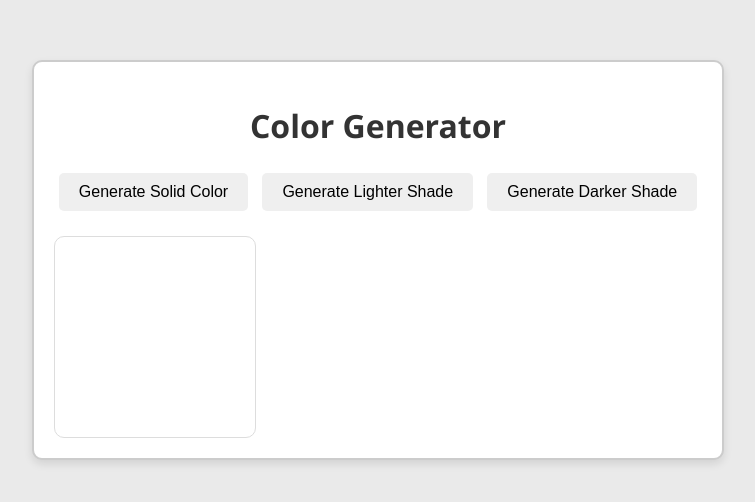
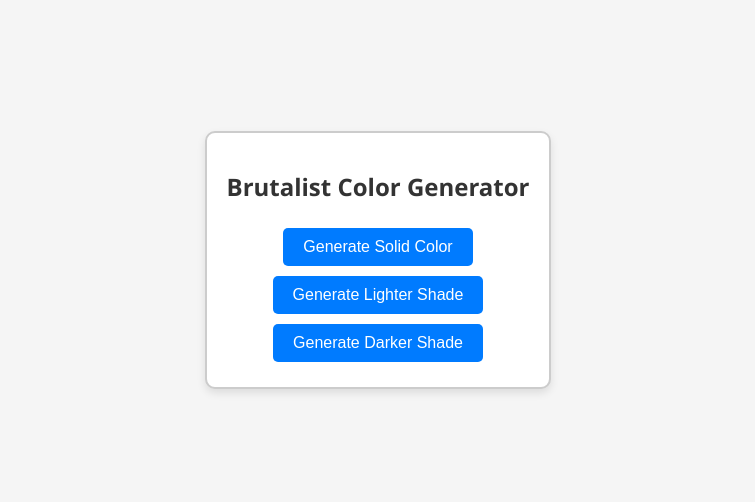
Before and after one commit to TheMahe/random-color-generator, a plain HTML site: page index.html in a window 1280 px wide. Shown: the part 140-642 px from the top of the page, without its empty margins (262-1017 px from the left). Drawn offline with Linux system fonts and the light colour scheme.

Commit message:
added more html components

```diff
--- a/index.html
+++ b/index.html
@@ -3,16 +3,24 @@
 <head>
     <meta charset="UTF-8">
     <meta name="viewport" content="width=device-width, initial-scale=1.0">
-    <title>Advanced Color Generator</title>
+    <title>Brutalist Color Generator</title>
     <link rel="stylesheet" href="style.css">
 </head>
 <body>
     <div class="container">
-        <h1>Color Generator</h1>
-        <button id="solidColorBtn">Generate Solid Color</button>
-        <button id="lighterColorBtn">Generate Lighter Shade</button>
-        <button id="darkerColorBtn">Generate Darker Shade</button>
-        <div id="colorDisplay"></div>
+        <h1>Brutalist Color Generator</h1>
+        <div class="color-section">
+            <button id="solidColorBtn">Generate Solid Color</button>
+            <div id="solidColorDisplay" class="color-display"></div>
+        </div>
+        <div class="color-section">
+            <button id="lighterColorBtn">Generate Lighter Shade</button>
+            <div id="lighterColorDisplay" class="color-display"></div>
+        </div>
+        <div class="color-section">
+            <button id="darkerColorBtn">Generate Darker Shade</button>
+            <div id="darkerColorDisplay" class="color-display"></div>
+        </div>
     </div>
     <script src="script.js"></script>
 </body>
--- a/style.css
+++ b/style.css
@@ -5,7 +5,7 @@ body {
     align-items: center;
     height: 100vh;
     margin: 0;
-    background-color: #eaeaea;
+    background-color: #f5f5f5;
 }
 
 .container {
@@ -19,6 +19,8 @@ body {
 
 h1 {
     color: #333;
+    font-size: 24px;
+    margin-bottom: 20px;
 }
 
 button {
@@ -29,10 +31,12 @@ button {
     border: none;
     border-radius: 5px;
     transition: all 0.3s ease;
+    background-color: #007bff;
+    color: #fff;
 }
 
 button:hover {
-    background-color: #ddd;
+    background-color: #0056b3;
 }
 
 #colorDisplay {
```
